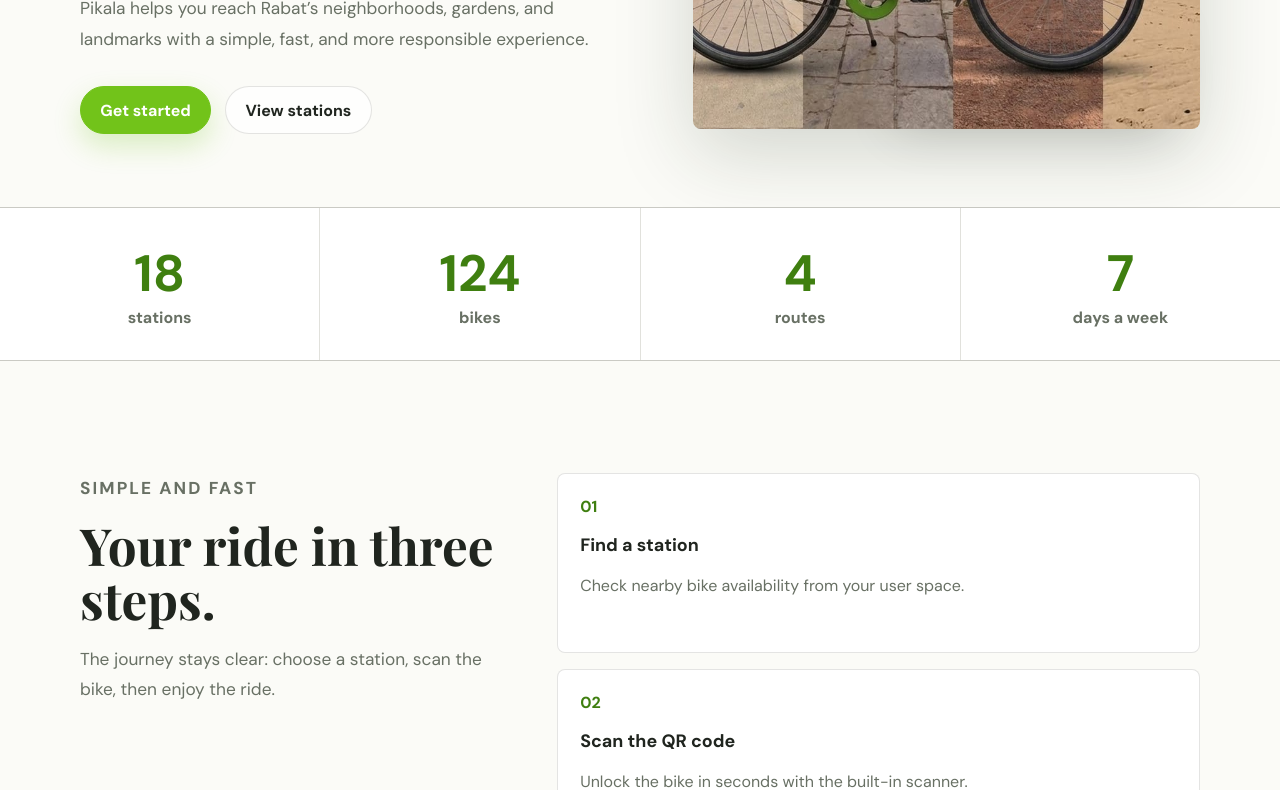
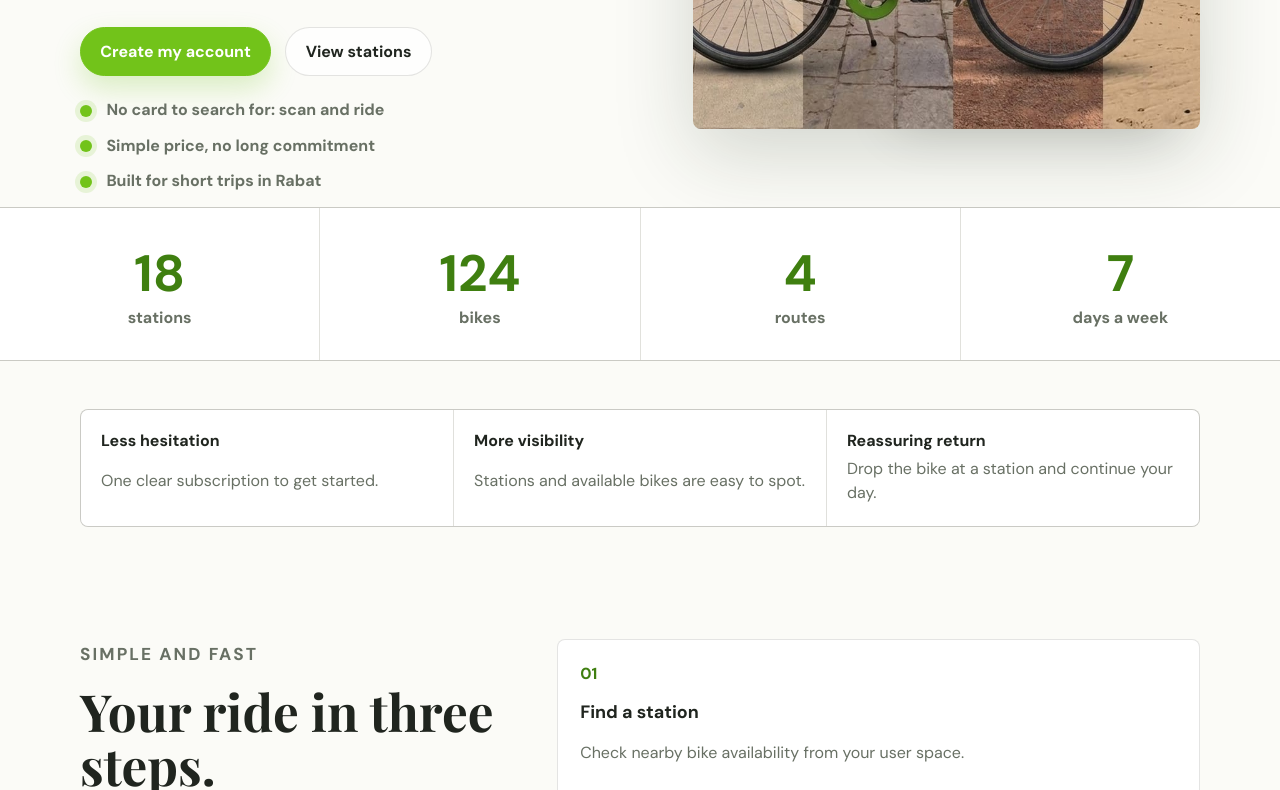
Before and after one commit to bayaya-devi/Pikala, a plain HTML site: page sitepikala/index.html in a window 1280 px wide. Shown: the part 593-1383 px from the top of the page. Drawn offline with nearby package versions, Linux system fonts and the light colour scheme.

Commit message:
Améliorer la persuasion de la homepage

```diff
--- a/sitepikala/app.js
+++ b/sitepikala/app.js
@@ -6,8 +6,10 @@
 const translations = {
   fr: {
     title: 'Pikala - Explorez Rabat à vélo', skip: 'Aller au contenu', navHow: 'Comment ça marche', navStations: 'Stations', navPricing: 'Tarifs', navContact: 'Contact', navLogin: 'Connexion', navSignup: 'Créer un compte',
-    heroEyebrow: 'Vélos en libre-service à Rabat', heroTitle: 'Explorez Rabat autrement, à vélo.', heroText: 'Pikala vous aide à rejoindre les quartiers, jardins et monuments de Rabat avec une expérience simple, rapide et plus responsable.', heroPrimary: 'Commencer', heroSecondary: 'Voir les stations',
+    heroEyebrow: 'Vélos en libre-service à Rabat', heroTitle: 'Trouvez un vélo près de vous et partez en quelques secondes.', heroText: 'Pikala rend vos trajets à Rabat plus simples : stations visibles, QR à scanner, abonnement clair et retour dans une station proche.', heroPrimary: 'Créer mon compte', heroSecondary: 'Voir les stations',
+    trust1: 'Aucune carte à chercher : scannez et roulez', trust2: 'Prix simple, sans engagement long', trust3: 'Pensé pour les trajets courts à Rabat',
     today: "Aujourd'hui", bikesAvailable: 'vélos disponibles', openHours: 'Stations actives de 8h à 20h', statStations: 'stations', statBikes: 'vélos', statRoutes: 'itinéraires', statDays: 'jours sur 7',
+    confidence1Title: 'Moins d’hésitation', confidence1Text: 'Un seul abonnement clair pour commencer.', confidence2Title: 'Plus de visibilité', confidence2Text: 'Les stations et vélos disponibles sont faciles à repérer.', confidence3Title: 'Retour rassurant', confidence3Text: 'Déposez le vélo dans une station et continuez votre journée.',
     howEyebrow: 'Simple et rapide', howTitle: 'Votre trajet en trois étapes.', howText: 'Le parcours doit rester clair : choisir une station, scanner le vélo, puis profiter du trajet.',
     step1Title: 'Trouvez une station', step1Text: 'Consultez les vélos disponibles près de vous depuis votre espace utilisateur.', step2Title: 'Scannez le QR', step2Text: 'Débloquez le vélo en quelques secondes avec le scanner intégré.', step3Title: 'Roulez librement', step3Text: 'Découvrez Rabat à votre rythme, puis déposez le vélo dans une station.',
     stationsEyebrow: 'Stations et parcours', stationsTitle: 'Des lieux faciles à rejoindre.', place1: 'Kasbah des Oudayas', place2: 'Tour Hassan', place3: 'Jardins et parcs', place4: 'Corniche', place1Bikes: '8 vélos disponibles', place2Bikes: '3 vélos disponibles', place3Bikes: '12 vélos disponibles', place4Bikes: '5 vélos disponibles',
@@ -17,8 +19,10 @@
   },
   en: {
     title: 'Pikala - Explore Rabat by bike', skip: 'Skip to content', navHow: 'How it works', navStations: 'Stations', navPricing: 'Pricing', navContact: 'Contact', navLogin: 'Log in', navSignup: 'Create account',
-    heroEyebrow: 'Bike sharing in Rabat', heroTitle: 'Explore Rabat differently, by bike.', heroText: 'Pikala helps you reach Rabat’s neighborhoods, gardens, and landmarks with a simple, fast, and more responsible experience.', heroPrimary: 'Get started', heroSecondary: 'View stations',
+    heroEyebrow: 'Bike sharing in Rabat', heroTitle: 'Find a bike near you and start riding in seconds.', heroText: 'Pikala makes short trips in Rabat simpler: visible stations, QR scanning, clear subscription, and easy return to a nearby station.', heroPrimary: 'Create my account', heroSecondary: 'View stations',
+    trust1: 'No card to search for: scan and ride', trust2: 'Simple price, no long commitment', trust3: 'Built for short trips in Rabat',
     today: 'Today', bikesAvailable: 'bikes available', openHours: 'Stations open from 8 AM to 8 PM', statStations: 'stations', statBikes: 'bikes', statRoutes: 'routes', statDays: 'days a week',
+    confidence1Title: 'Less hesitation', confidence1Text: 'One clear subscription to get started.', confidence2Title: 'More visibility', confidence2Text: 'Stations and available bikes are easy to spot.', confidence3Title: 'Reassuring return', confidence3Text: 'Drop the bike at a station and continue your day.',
     howEyebrow: 'Simple and fast', howTitle: 'Your ride in three steps.', howText: 'The journey stays clear: choose a station, scan the bike, then enjoy the ride.',
     step1Title: 'Find a station', step1Text: 'Check nearby bike availability from your user space.', step2Title: 'Scan the QR code', step2Text: 'Unlock the bike in seconds with the built-in scanner.', step3Title: 'Ride freely', step3Text: 'Discover Rabat at your own pace, then return the bike to a station.',
     stationsEyebrow: 'Stations and routes', stationsTitle: 'Places that are easy to reach.', place1: 'Kasbah of the Oudayas', place2: 'Hassan Tower', place3: 'Gardens and parks', place4: 'Corniche', place1Bikes: '8 bikes available', place2Bikes: '3 bikes available', place3Bikes: '12 bikes available', place4Bikes: '5 bikes available',
@@ -28,8 +32,10 @@
   },
   ar: {
     title: 'بيكالا - استكشف الرباط بالدراجة', skip: 'انتقل إلى المحتوى', navHow: 'طريقة الاستخدام', navStations: 'المحطات', navPricing: 'الأسعار', navContact: 'اتصل بنا', navLogin: 'تسجيل الدخول', navSignup: 'إنشاء حساب',
-    heroEyebrow: 'دراجات مشتركة في الرباط', heroTitle: 'استكشف الرباط بطريقة مختلفة، بالدراجة.', heroText: 'تساعدك بيكالا على الوصول إلى أحياء الرباط وحدائقها ومعالمها بتجربة بسيطة وسريعة وأكثر مسؤولية.', heroPrimary: 'ابدأ الآن', heroSecondary: 'عرض المحطات',
+    heroEyebrow: 'دراجات مشتركة في الرباط', heroTitle: 'اعثر على دراجة قريبة وانطلق خلال ثوان.', heroText: 'تجعل بيكالا تنقلاتك القصيرة في الرباط أسهل: محطات واضحة، مسح QR، اشتراك بسيط، وإرجاع في محطة قريبة.', heroPrimary: 'إنشاء حسابي', heroSecondary: 'عرض المحطات',
+    trust1: 'لا حاجة للبحث عن بطاقة: امسح وانطلق', trust2: 'سعر بسيط بدون التزام طويل', trust3: 'مصمم للتنقلات القصيرة في الرباط',
     today: 'اليوم', bikesAvailable: 'دراجة متاحة', openHours: 'المحطات نشطة من 8 صباحا إلى 8 مساء', statStations: 'محطات', statBikes: 'دراجات', statRoutes: 'مسارات', statDays: 'أيام في الأسبوع',
+    confidence1Title: 'تردد أقل', confidence1Text: 'اشتراك واحد واضح للبدء.', confidence2Title: 'رؤية أوضح', confidence2Text: 'المحطات والدراجات المتاحة سهلة التحديد.', confidence3Title: 'إرجاع مطمئن', confidence3Text: 'أعد الدراجة إلى محطة وتابع يومك.',
     howEyebrow: 'بسيط وسريع', howTitle: 'رحلتك في ثلاث خطوات.', howText: 'اختر محطة، امسح رمز الدراجة، ثم استمتع بالرحلة.',
     step1Title: 'ابحث عن محطة', step1Text: 'تحقق من الدراجات المتاحة بالقرب منك من مساحة المستخدم.', step2Title: 'امسح رمز QR', step2Text: 'افتح الدراجة في ثوان عبر الماسح المدمج.', step3Title: 'انطلق بحرية', step3Text: 'اكتشف الرباط بإيقاعك، ثم أعد الدراجة إلى إحدى المحطات.',
     stationsEyebrow: 'المحطات والمسارات', stationsTitle: 'أماكن يسهل الوصول إليها.', place1: 'قصبة الأوداية', place2: 'صومعة حسان', place3: 'الحدائق والمتنزهات', place4: 'الكورنيش', place1Bikes: '8 دراجات متاحة', place2Bikes: '3 دراجات متاحة', place3Bikes: '12 دراجة متاحة', place4Bikes: '5 دراجات متاحة',
--- a/sitepikala/index.html
+++ b/sitepikala/index.html
@@ -46,12 +46,17 @@
       </div>
       <div class="hero-copy reveal">
         <p class="eyebrow" data-i18n="heroEyebrow">Vélos en libre-service à Rabat</p>
-        <h1 data-i18n="heroTitle">Explorez Rabat autrement, à vélo.</h1>
-        <p class="hero-text" data-i18n="heroText">Pikala vous aide à rejoindre les quartiers, jardins et monuments de Rabat avec une expérience simple, rapide et plus responsable.</p>
+        <h1 data-i18n="heroTitle">Trouvez un vélo près de vous et partez en quelques secondes.</h1>
+        <p class="hero-text" data-i18n="heroText">Pikala rend vos trajets à Rabat plus simples : stations visibles, QR à scanner, abonnement clair et retour dans une station proche.</p>
         <div class="hero-actions">
-          <a class="button primary" href="inscription.html" data-auth-link="signup" data-i18n="heroPrimary">Commencer</a>
+          <a class="button primary" href="inscription.html" data-auth-link="signup" data-i18n="heroPrimary">Créer mon compte</a>
           <a class="button ghost" href="#stations" data-i18n="heroSecondary">Voir les stations</a>
         </div>
+        <ul class="trust-list" aria-label="Avantages Pikala">
+          <li data-i18n="trust1">Aucune carte à chercher : scannez et roulez</li>
+          <li data-i18n="trust2">Prix simple, sans engagement long</li>
+          <li data-i18n="trust3">Pensé pour les trajets courts à Rabat</li>
+        </ul>
       </div>
       <div class="hero-card reveal" data-delay="120">
         <p class="card-label" data-i18n="today">Aujourd'hui</p>
@@ -65,6 +70,21 @@
       <div class="stat reveal" data-delay="80"><strong data-count="124">0</strong><span data-i18n="statBikes">vélos</span></div>
       <div class="stat reveal" data-delay="160"><strong data-count="4">0</strong><span data-i18n="statRoutes">itinéraires</span></div>
       <div class="stat reveal" data-delay="240"><strong data-count="7">0</strong><span data-i18n="statDays">jours sur 7</span></div>
+    </section>
+
+    <section class="confidence-band" aria-label="Pourquoi choisir Pikala">
+      <div class="confidence-item reveal">
+        <strong data-i18n="confidence1Title">Moins d’hésitation</strong>
+        <span data-i18n="confidence1Text">Un seul abonnement clair pour commencer.</span>
+      </div>
+      <div class="confidence-item reveal" data-delay="100">
+        <strong data-i18n="confidence2Title">Plus de visibilité</strong>
+        <span data-i18n="confidence2Text">Les stations et vélos disponibles sont faciles à repérer.</span>
+      </div>
+      <div class="confidence-item reveal" data-delay="200">
+        <strong data-i18n="confidence3Title">Retour rassurant</strong>
+        <span data-i18n="confidence3Text">Déposez le vélo dans une station et continuez votre journée.</span>
+      </div>
     </section>
 
     <section class="section-shell split" id="comment">
--- a/sitepikala/styles.css
+++ b/sitepikala/styles.css
@@ -141,6 +141,32 @@
 .hero-text { max-width: 570px; margin: 1.35rem 0 2rem; }
 .hero-actions { display: flex; gap: 0.9rem; align-items: center; flex-wrap: wrap; }
 .hero-actions.centered { justify-content: center; }
+.trust-list {
+  display: grid;
+  gap: 0.7rem;
+  max-width: 560px;
+  margin: 1.4rem 0 0;
+  padding: 0;
+  list-style: none;
+  color: var(--muted);
+  font-weight: 700;
+}
+.trust-list li {
+  position: relative;
+  padding-left: 1.65rem;
+  line-height: 1.5;
+}
+.trust-list li::before {
+  content: "";
+  position: absolute;
+  left: 0;
+  top: 0.42rem;
+  width: 0.75rem;
+  height: 0.75rem;
+  border-radius: 50%;
+  background: var(--green);
+  box-shadow: 0 0 0 5px rgba(114,195,26,0.14);
+}
 .button {
   display: inline-flex;
   min-height: 48px;
@@ -182,6 +208,32 @@
 .stat { background: var(--white); padding: 2rem 5vw; text-align: center; }
 .stat strong { display: block; font-size: clamp(2rem, 4vw, 3.2rem); color: var(--green-dark); }
 .stat span { color: var(--muted); font-weight: 700; }
+
+.confidence-band {
+  width: min(1120px, 90vw);
+  margin: 3rem auto 0;
+  display: grid;
+  grid-template-columns: repeat(3, 1fr);
+  gap: 1px;
+  overflow: hidden;
+  border: 1px solid var(--line);
+  border-radius: var(--radius);
+  background: var(--line);
+}
+.confidence-item {
+  display: grid;
+  gap: 0.35rem;
+  padding: 1.25rem;
+  background: var(--white);
+}
+.confidence-item strong {
+  color: var(--ink);
+  font-size: 1rem;
+}
+.confidence-item span {
+  color: var(--muted);
+  line-height: 1.55;
+}
 
 .split { display: grid; grid-template-columns: 0.8fr 1.2fr; gap: 3rem; padding: 7rem 0; }
 .section-intro { align-self: start; position: sticky; top: 100px; }
@@ -252,6 +304,8 @@
 body.is-rtl .nav-login { padding-left: 0; padding-right: 0.7rem; }
 body.is-rtl .price { justify-content: flex-start; }
 body.is-rtl .phone-panel { text-align: right; }
+body.is-rtl .trust-list li { padding-left: 0; padding-right: 1.65rem; }
+body.is-rtl .trust-list li::before { left: auto; right: 0; }
 
 .reveal { opacity: 0; transform: translateY(28px); transition: opacity 0.75s ease, transform 0.75s ease; transition-delay: var(--delay, 0ms); }
 .reveal.is-visible { opacity: 1; transform: translateY(0); }
@@ -283,6 +337,7 @@
   .hero-card { position: static; order: 3; margin-top: -1rem; }
   .section-intro { position: static; }
   .destination-grid { grid-template-columns: repeat(2, 1fr); }
+  .confidence-band { grid-template-columns: 1fr; }
   .app-preview { gap: 2rem; }
   .phone { width: min(390px, 100%); margin: 0 auto; }
 }
```
